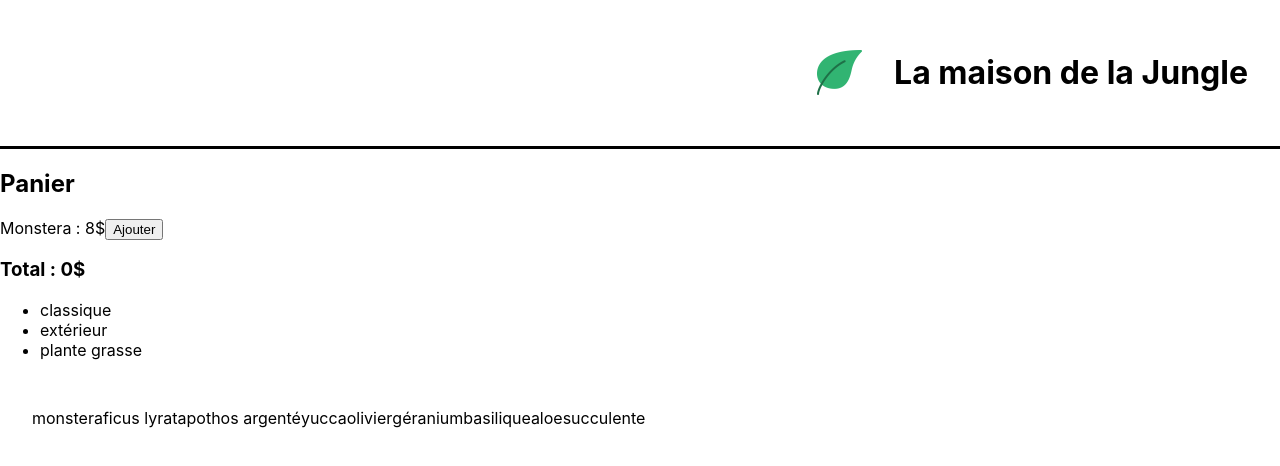
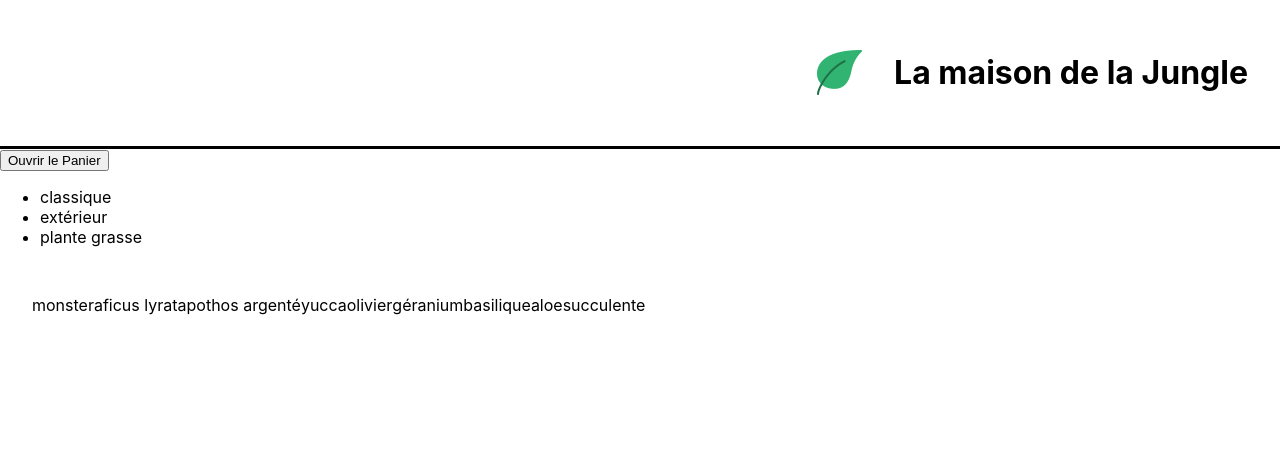
Before and after one commit to rigole/jungle-house, a React (Create React App) app: page / in a window 1280 px wide. Shown: the top 466 px of the page. Built offline with nearby package versions, Linux system fonts and the light colour scheme.

Commit message:
Adding state variable

```diff
--- a/src/components/Cart.js
+++ b/src/components/Cart.js
@@ -4,9 +4,11 @@ import { useState } from "react";
 function Cart() {
     const monsteraPrice = 8
     const [cart, updateCart] = useState(0)
+    const [isOpen, setIsOpen] = useState(false)
 
-    return(
+    return isOpen ? (
         <div>
+            <button onClick={() => setIsOpen(false)}>Fermer</button>
             <h2 className='lmj-cart'>Panier</h2>
             <div>
                 Monstera : {monsteraPrice}$
@@ -16,6 +18,8 @@ function Cart() {
             </div>
             <h3>Total : {monsteraPrice * cart}$</h3>
         </div>
+    ) : (
+        <button onClick={() => setIsOpen(true)}>Ouvrir le Panier</button>
     )
 }
 
```
